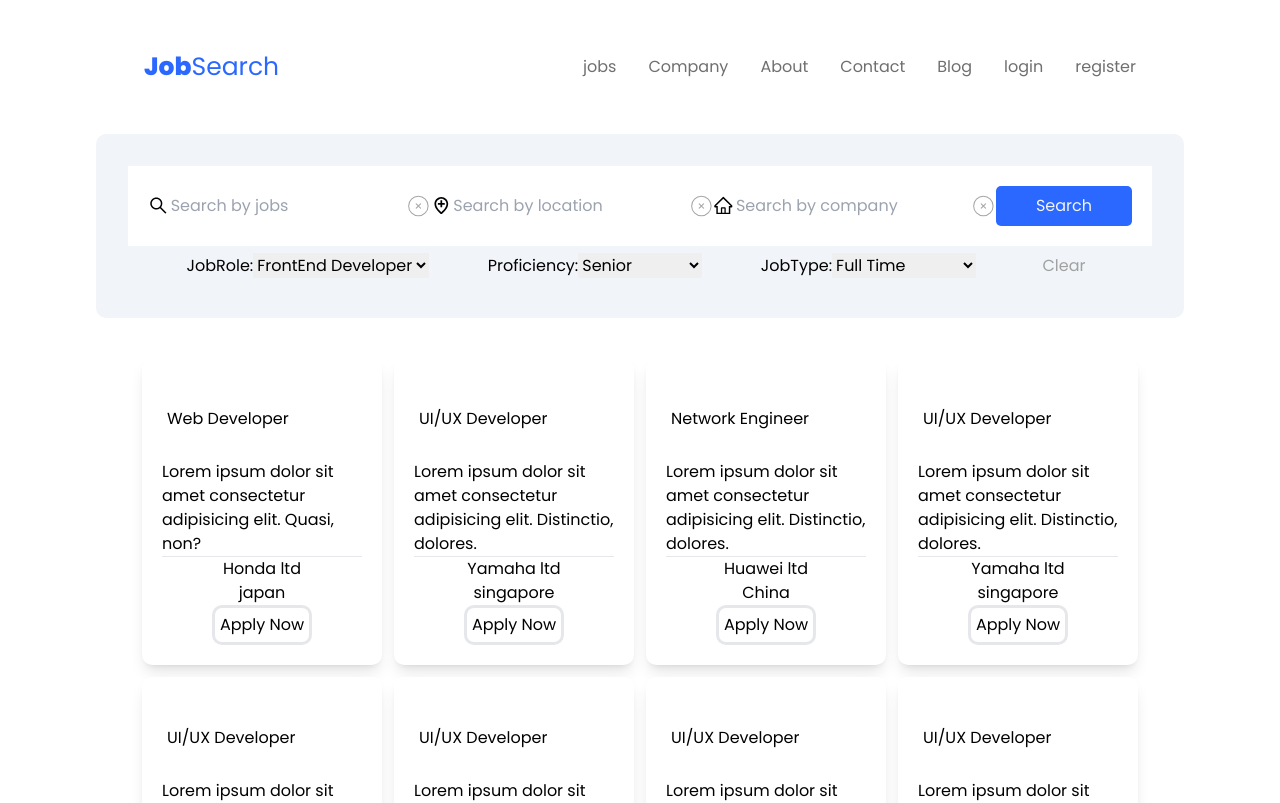
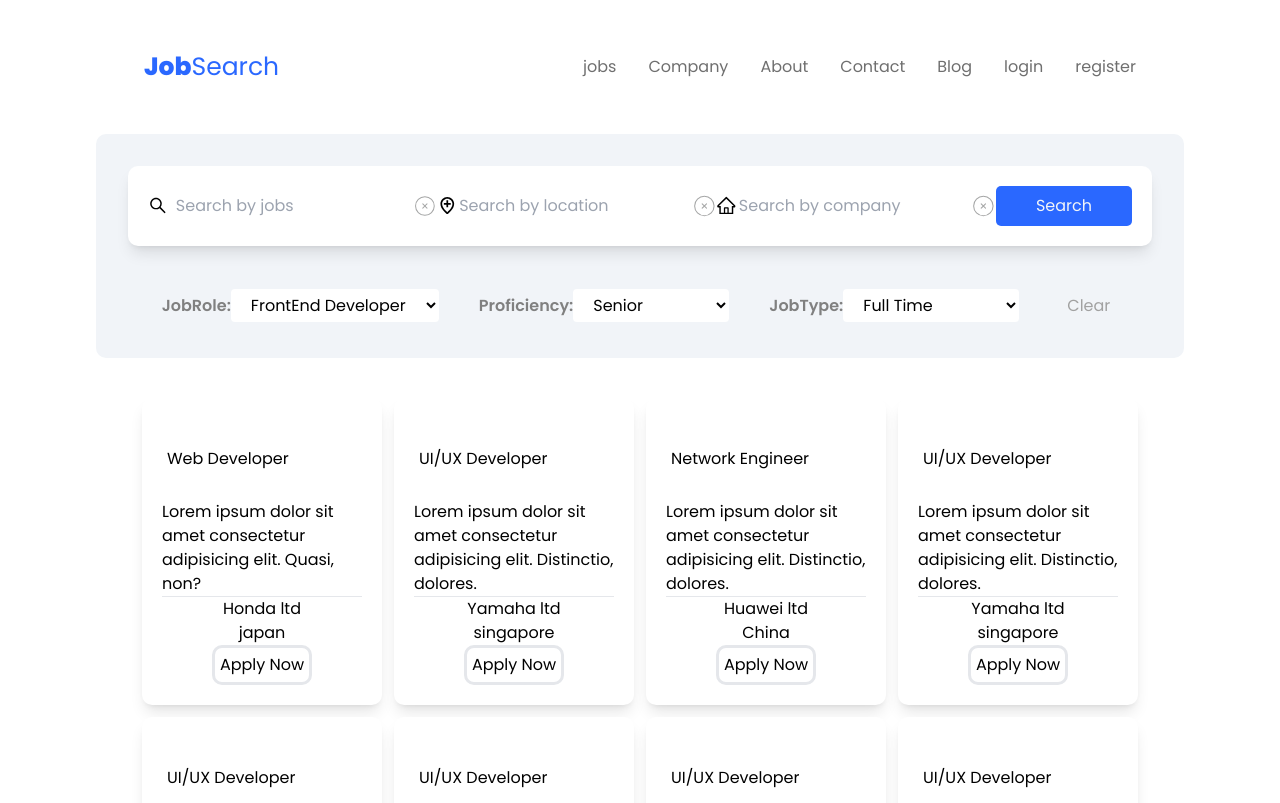
Before and after one commit to ArunprakashLfs/reactui, a React (Create React App) app: page / in a window 1280 px wide. Shown: the top 803 px of the page. Built offline with nearby package versions, Linux system fonts and the light colour scheme.

Commit message:
Edited searchBar property

```diff
--- a/src/components/Search/Search.jsx
+++ b/src/components/Search/Search.jsx
@@ -5,10 +5,10 @@ import {AiOutlineHome} from 'react-icons/ai'
 
 const Search = ()=>{
     return(
-        <div className="search grid gp-10 bg-greyish rounded-[10px] p-[2rem]">
+        <div className="search grid gap-10 bg-greyish rounded-[10px] p-[2rem]">
             <form>
-                <div className='flex items-center justify-around p-5 bg-white shadow-greyish-500'>
-                    <div className='searchOption flex items-center gap-[2px] '>
+                <div className='flex items-center justify-between rounded-[10px] p-5 bg-white shadow-lg shadow-greyish-500'>
+                    <div className='searchOption flex items-center gap-2 '>
                         <AiOutlineSearch className='icon text-[25px] hover:text-blueColor'/>
                         <input type="text" placeholder="Search by jobs" className='focus:outline-none w-[100%] bg-transparent text-blue-500'/>
                         <CiCircleRemove  className='icon text-[30px] text-[#a5a6a6] hover:text-blueColor'/>
@@ -28,10 +28,10 @@ const Search = ()=>{
                     <button className='bg-blueColor h-full p-2 px-10 cursor-pointer text-greyish rounded-[5px] hover:bg-blue-300'>Search</button>
                 </div>
             </form>
-            <div className='flex items-center justify-evenly p-10px '>
-                <div className='p-10px'>
-                    <label htmlFor='jobrole'>JobRole:</label>
-                    <select typeof='jobrole'>
+            <div className='flex items-center justify-center gap-10 p-10px '>
+                <div className='p-10px flex items-center'>
+                    <label htmlFor='jobrole' className='text-[#808080] font-semibold'>JobRole:</label>
+                    <select id='jobrole' className='bg-white rounded-[4px] px-4 py-1'>
                         <option>FrontEnd Developer</option>
                         <option>FullStack Developer</option>
                         <option>Backend Developer</option>
@@ -39,9 +39,9 @@ const Search = ()=>{
                         <option>Ui/Ux Developer</option>
                     </select>
                 </div>
-                <div>
-                <label htmlFor='jobExperience'>Proficiency:</label>
-                    <select typeof='jobExperience'>
+                <div className='p-10px flex items-center'>
+                <label htmlFor='jobExperience' className='text-[#808080] font-semibold'>Proficiency:</label>
+                    <select id='jobExperience' className='bg-white rounded-[4px] px-4 py-1'>
                         <option>Senior</option>
                         <option>Beginer</option>
                         <option>Intermediate</option>
@@ -49,9 +49,9 @@ const Search = ()=>{
                         {/* <option>Ui/Ux Developer</option> */}
                     </select>
                 </div>
-                <div>
-                <label htmlFor='jobTime'>JobType:</label>
-                    <select typeof='jobTime'>
+                <div className='p-10px flex items-center'>
+                <label htmlFor='jobTime' className='text-[#808080] font-semibold'>JobType:</label>
+                    <select id='jobTime' className='bg-white rounded-[4px] px-4 py-1'>
                         <option>Full Time</option>
                         <option>Part Time</option>
                         <option>Weekend Only</option>
```
